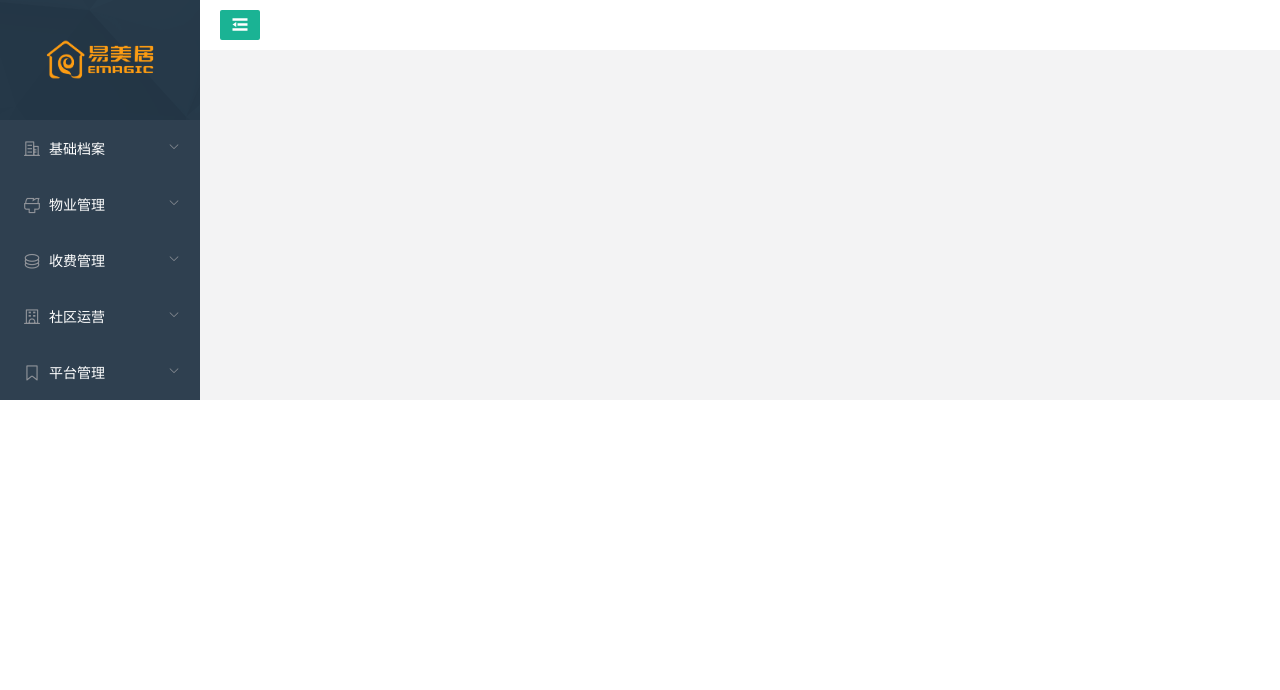
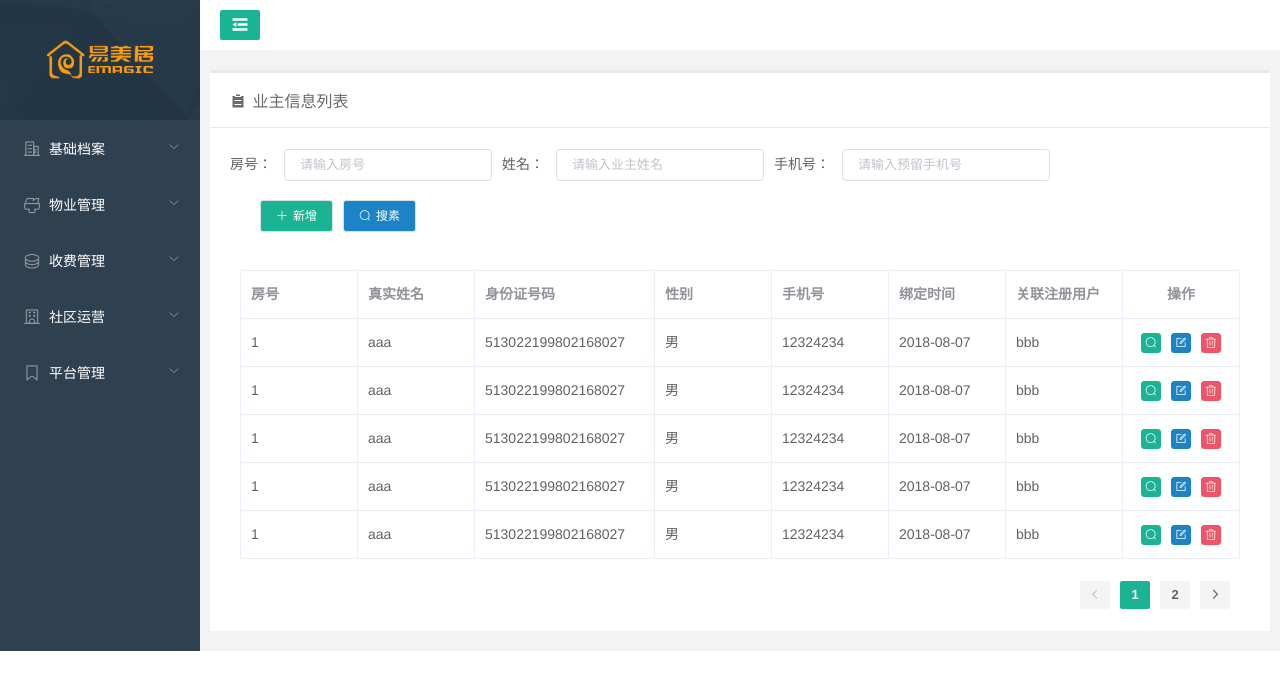
Before and after one commit to five-team-community/vue-community, a Vue app: page /home/serve in a window 1280 px wide. Shown: the top 690 px of the page. Built offline with nearby package versions, Linux system fonts and the light colour scheme.

Commit message:
业主管理

```diff
--- a/src/router/index.js
+++ b/src/router/index.js
@@ -140,14 +140,6 @@ const routes = [
         }
       },
       {
-        path:'cleanPeople',
-        name:"CleanPeople",
-        component: () => import('../views/CleanPeople.vue'),//家政人员信息
-        meta: {
-          auth: true
-        }
-      },
-      {
         path:'cleanMsg',
         name:"CleanMsg",
         component: () => import('../views/CleanMsg.vue'),//家政信息
@@ -207,14 +199,6 @@ const routes = [
         path:'serveMoney',
         name:"ServeMoney",
         component: () => import('../views/ServeMoney.vue'),//物业费
-        meta: {
-          auth: true
-        }
-      },
-      {
-        path:'lockPeople',
-        name:"LockPeople",
-        component: () => import('../views/LockPeople.vue'),//开锁人员信息
         meta: {
           auth: true
         }
--- a/src/views/AddHost.vue
+++ b/src/views/AddHost.vue
@@ -172,7 +172,6 @@
 .addHouse {
   color: @fontColor;
   background-color: #f3f3f4;
-  padding: 20px 10px;
   min-height: 500px;
 }
 .content {
--- a/src/views/AddHouse.vue
+++ b/src/views/AddHouse.vue
@@ -137,7 +137,7 @@
 .addHouse {
   color: @fontColor;
   background-color: #f3f3f4;
-  padding: 20px 10px;
+
   min-height: 500px;
 }
 .content {
--- a/src/views/AlterHost.vue
+++ b/src/views/AlterHost.vue
@@ -173,7 +173,7 @@
 .addHouse {
   color: @fontColor;
   background-color: #f3f3f4;
-  padding: 20px 10px;
+
   min-height: 500px;
 }
 .content {
--- a/src/views/AlterHouse.vue
+++ b/src/views/AlterHouse.vue
@@ -142,7 +142,7 @@ var formData={
 .addHouse {
   color: @fontColor;
   background-color: #f3f3f4;
-  padding: 20px 10px;
+
   min-height: 500px;
 }
 .content {
--- a/src/views/Host.vue
+++ b/src/views/Host.vue
@@ -227,7 +227,7 @@ export default {
 #host {
   color: @fontColor;
   background-color: #f3f3f4;
-  padding: 20px 10px;
+
   min-height: 500px;
 }
 .content {
--- a/src/views/Serve.vue
+++ b/src/views/Serve.vue
@@ -0,0 +1,319 @@
+<template>
+  <div id="host">
+    <div class="content">
+      <!-- 标题 -->
+      <div class="title">
+        <i class="el-icon-s-order"></i>
+        业主信息列表
+      </div>
+      <!-- 筛选数据的输入表单 -->
+      <div class="choose">
+        <el-form :inline="true" :model="search" class="demo-form-inline" size="small">
+          <el-form-item label="房号：">
+            <el-input v-model="search.houseNum" placeholder="请输入房号"></el-input>
+          </el-form-item>
+          <el-form-item label="姓名：">
+            <el-input v-model="search.host" placeholder="请输入业主姓名"></el-input>
+          </el-form-item>
+          <el-form-item label="手机号：">
+            <el-input v-model="search.telphone" placeholder="请输入预留手机号"></el-input>
+          </el-form-item>
+          <el-form-item class="btn">
+              <el-button icon="el-icon-plus" class="btn-add" @click='add'>新增</el-button>
+              <el-button icon="el-icon-search" class="btn-search" @click='searchMsg'>搜素</el-button>
+          </el-form-item>
+        </el-form>
+      </div>
+      <!-- 新增和搜索按钮 -->
+      <div class="btn">
+
+      </div>
+
+      <!-- 表格数据 -->
+      <div class="mytable">
+        <el-table :data="getData" border style="width: 100%" v-loading="loading">
+          <el-table-column prop="no" label="房号"></el-table-column>
+          <el-table-column prop="name" label="真实姓名"></el-table-column>
+          <el-table-column prop="idCard" label="身份证号码" width="180px"></el-table-column>
+          <el-table-column prop="sex" label="性别"></el-table-column>
+          <el-table-column prop="tel" label="手机号"></el-table-column>
+          <el-table-column prop="time" label="绑定时间"></el-table-column>
+          <el-table-column prop="link" label="关联注册用户"></el-table-column>
+          <!-- 相关操作按钮 -->
+          <el-table-column label="操作" align="center">
+            <template slot-scope="scope">
+              <el-button type="primary" icon="el-icon-search" size="mini" class="btn-show" @click="show(scope.$index)"></el-button>
+              <el-button type="info" icon="el-icon-edit-outline" size="mini" class="btn-alter" @click="alter(scope.$index)"></el-button>
+              <el-button type="danger" icon="el-icon-delete" size="mini" class="btn-del" @click="del(scope.$index)"></el-button>
+            </template>
+          </el-table-column>
+        </el-table>
+
+        <!-- 分页 -->
+        <div class="clearfix" v-show="!loading"><el-pagination background layout="prev, pager, next" :page-size="5" :total="hostData.length" :pager-count="5" :hide-on-single-page="true" @current-change="changePage" class="page"></el-pagination></div>
+      </div>
+
+    </div>
+  </div>
+</template>
+<script>
+// 模拟的数据
+var hostData=[
+  {
+    id:1,
+    no:"1",
+    name:"aaa",
+    tel:"12324234",
+    sex:'男',
+    idCard:'513022199802168027',
+    time:"2018-08-07",
+    link:'bbb'
+  },
+  {
+    id:2,
+    no:"1",
+    name:"aaa",
+    tel:"12324234",
+    sex:'男',
+    idCard:'513022199802168027',
+    time:"2018-08-07",
+    link:'bbb'
+  },
+
+  {
+    id:3,
+    no:"1",
+    name:"aaa",
+    tel:"12324234",
+    sex:'男',
+    idCard:'513022199802168027',
+    time:"2018-08-07",
+    link:'bbb'
+  },
+  {
+    id:4,
+    no:"1",
+    name:"aaa",
+    tel:"12324234",
+    sex:'男',
+    idCard:'513022199802168027',
+    time:"2018-08-07",
+    link:'bbb'
+  },
+  {
+    id:5,
+    no:"1",
+    name:"aaa",
+    tel:"12324234",
+    sex:'男',
+    idCard:'513022199802168027',
+    time:"2018-08-07",
+    link:'bbb'
+  },
+
+  {
+    id:6,
+    no:"1",
+    name:"aaa",
+    tel:"12324234",
+    sex:'男',
+    idCard:'513022199802168027',
+    time:"2018-08-07",
+    link:'bbb'
+  },
+  {
+    id:7,
+    no:"1",
+    name:"aaa",
+    tel:"12324234",
+    sex:'男',
+    idCard:'513022199802168027',
+    time:"2018-08-07",
+    link:'bbb'
+  },
+  {
+    id:8,
+    no:"1",
+    name:"aaa",
+    tel:"12324234",
+    sex:'男',
+    idCard:'513022199802168027',
+    time:"2018-08-07",
+    link:'bbb'
+  },
+  {
+    id:9,
+    no:"1",
+    name:"aaa",
+    tel:"12324234",
+    sex:'男',
+    idCard:'513022199802168027',
+    time:"2018-08-07",
+    link:'bbb'
+  }
+
+
+]
+export default {
+  data() {
+    return {
+      loading:true,
+      currentPage:1,//记录当前页
+      search: {//记录筛选的数据项
+        houseNum: "",
+        host: "",
+        telphone: "",
+        isEmpty: ""
+      },
+      hostData:[]//表单所以数据
+    };
+  },
+  methods: {
+    add(){//新增
+      this.$router.push({path:'/home/addHost'});
+    },
+    searchMsg(){//搜索
+      console.log(this.search);
+    },
+    show(index){//查看
+      index = 5*(this.currentPage-1)+index;
+      var id=this.hostData[index].id;
+      this.$router.push({path:'/home/showHost?id='+id});
+    },
+    alter(index){//修改
+      index = 5*(this.currentPage-1)+index;
+      var id=this.hostData[index].id;
+      this.$router.push({path:'/home/alterHost?id='+id});
+    },
+    del(index){//删除
+      this.$confirm('此操作将永久删除该文件, 是否继续?', '提示', {
+        confirmButtonText: '确定',
+        cancelButtonText: '取消',
+        type: 'warning'
+      }).then(() => {
+        index = 5*(this.currentPage-1)+index;
+        var id=this.hostData[index].id;
+        console.log("删除",id);
+        this.$message({
+          type: 'success',
+          message: '删除成功!'
+        });
+      }).catch(() => {
+        this.$message({
+          type: 'info',
+          message: '已取消删除'
+        });
+      });
+
+    },
+    changePage(val){//改变页码
+      this.currentPage=val;
+    }
+  },
+  created(){
+    this.loading = false;
+    this.hostData=hostData;//创建时获取数据
+  },
+  computed: {
+    getData(){//计算当前页的数据，table绑定该值
+      var start=5*(this.currentPage-1);
+      return this.hostData.slice(start,start+5);
+   }
+  }
+};
+</script>
+<style lang="less" scoped>
+@import "../assets/less/base.less";
+#host {
+  color: @fontColor;
+  background-color: #f3f3f4;
+
+  min-height: 500px;
+}
+.content {
+  background: white;
+}
+.title {
+  padding: 15px 20px;
+  border-top: 3px solid #e7eaec;
+  border-bottom: 1px solid #e7eaec;
+  i {
+    margin-right: 2px;
+  }
+}
+.choose {
+  padding: 20px 20px 0 20px;
+}
+.el-row {
+  margin-bottom: 20px;
+  &:last-child {
+    margin-bottom: 0;
+  }
+}
+.el-col {
+  border-radius: 4px;
+}
+.bg-purple-dark {
+  background: #99a9bf;
+}
+.bg-purple {
+  background: #d3dce6;
+}
+.bg-purple-light {
+  background: #e5e9f2;
+}
+.grid-content {
+  border-radius: 4px;
+  min-height: 36px;
+}
+.row-bg {
+  padding: 10px 0;
+  background-color: #f9fafc;
+}
+.box-info {
+  width: 100px;
+  float: left;
+  line-height: 40px;
+  text-align: right;
+}
+.myinput {
+  margin-left: 100px;
+}
+.myinput .el-input {
+  width: 90%;
+}
+
+.btn{
+  margin-left: 30px;
+  color: white;
+  .btn-add {
+    background: @greenColor;
+    color: white;
+    &:hover {
+      background: @darkGreenColor;
+    }
+  }
+  .btn-search {
+    background: @blueColor;
+    color: white;
+    &:hover {
+      background: @darkBlueColor;
+    }
+  }
+}
+.mytable{
+  padding: 20px 30px;
+}
+.el-button--mini, .el-button--mini.is-round{
+  padding: 3px;
+}
+.btn-alter{
+  background: @blueColor;
+  border-color: @blueColor;
+}
+.page{
+  float: right;
+  margin-top: 20px;
+
+}
+</style>
--- a/src/views/ShowHost.vue
+++ b/src/views/ShowHost.vue
@@ -81,10 +81,9 @@ export default {
   },
   methods: {
     back(){//返回房产信息列表
-      this.$router.push({path:'/home/house'});
+      this.$router.push({path:'/home/host'});
     },
     searchUserTel(){
-
       console.log(this.usermsg.data);
     },
     addBind(){
@@ -114,7 +113,7 @@ export default {
 #show-house {
   color: @fontColor;
   background-color: #f3f3f4;
-  padding: 20px 10px;
+
   min-height: 500px;
 }
 .content {
```
Also changed, not shown: src/views/Home.vue (+11 -25 lines), src/views/CleanPeople.vue (deleted), src/views/LockPeople.vue (deleted).
